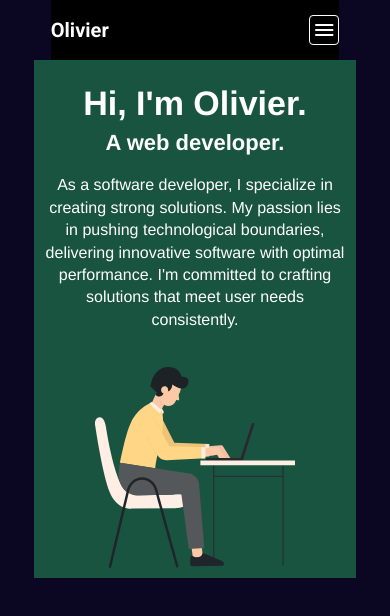
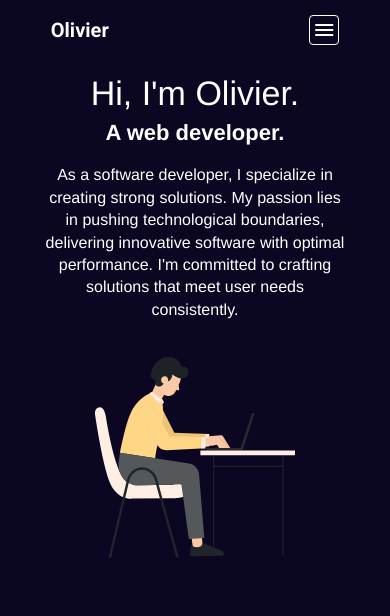
Before and after one commit to Oliviier-dev/mybrand-olivier, a plain HTML site: page UI/home.html in a window 390 px wide. Drawn offline with nearby package versions, Linux system fonts and the light colour scheme.

```diff
--- a/UI/style.css
+++ b/UI/style.css
@@ -26,7 +26,7 @@
 }
 
 nav{
-    background-color: black;
+    /* background-color: black; */
     height: 80px;
     display: flex;
     align-items: center;
@@ -74,7 +74,7 @@
     padding: 30px 20px;
     width: 90%;
     margin: auto;
-    background-color: rgb(25, 84, 65);
+    /* background-color: rgb(25, 84, 65); */
     display: flex;
     align-items: center;
     justify-content: space-between;
@@ -195,7 +195,11 @@
     }
 
     .intro > .desc > h1{
-        margin-top: 10px;
+        margin-top: 0px;
+    }
+
+    .intro > .desc > h1{
+        font-weight: lighter;
     }
 
     .intro{
```
